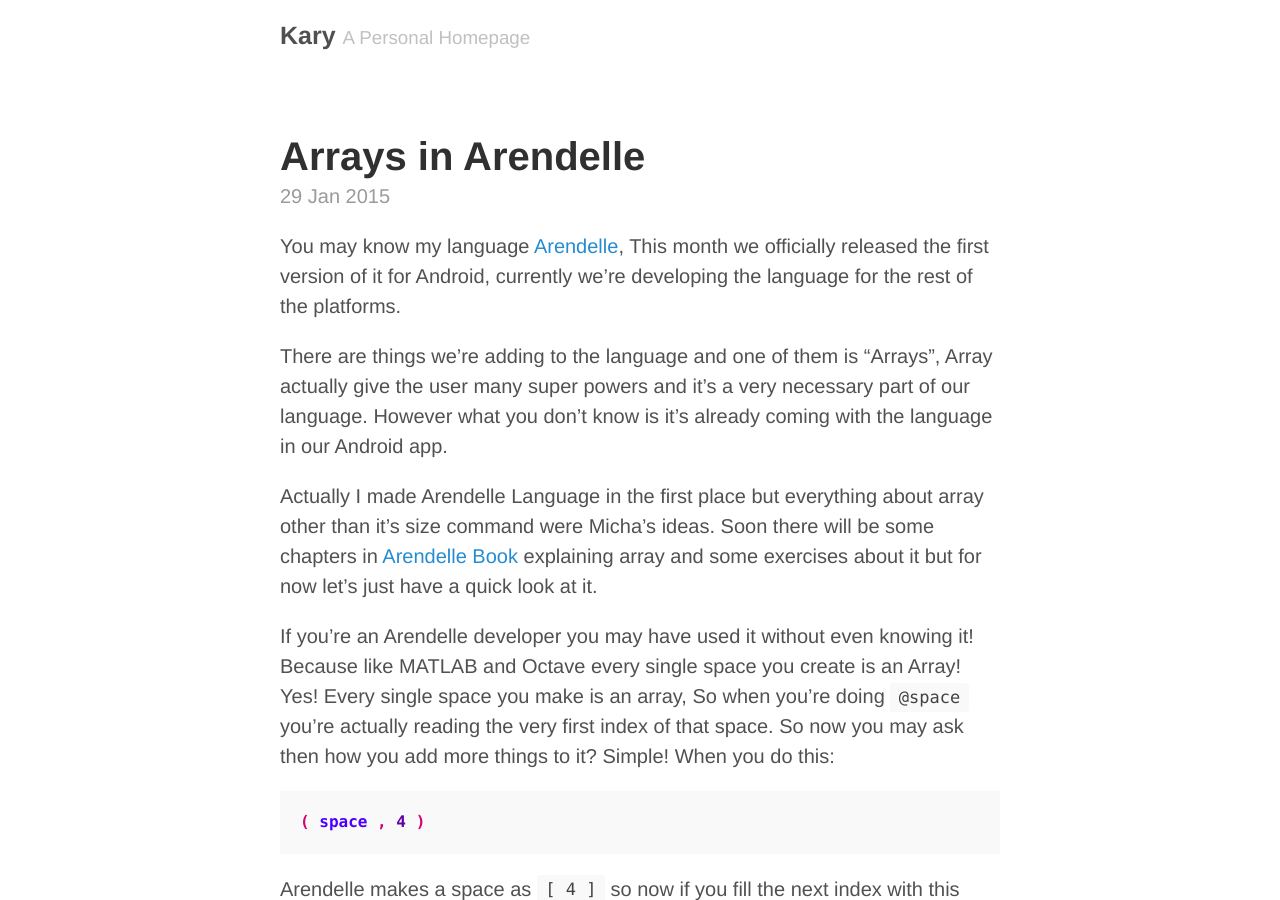
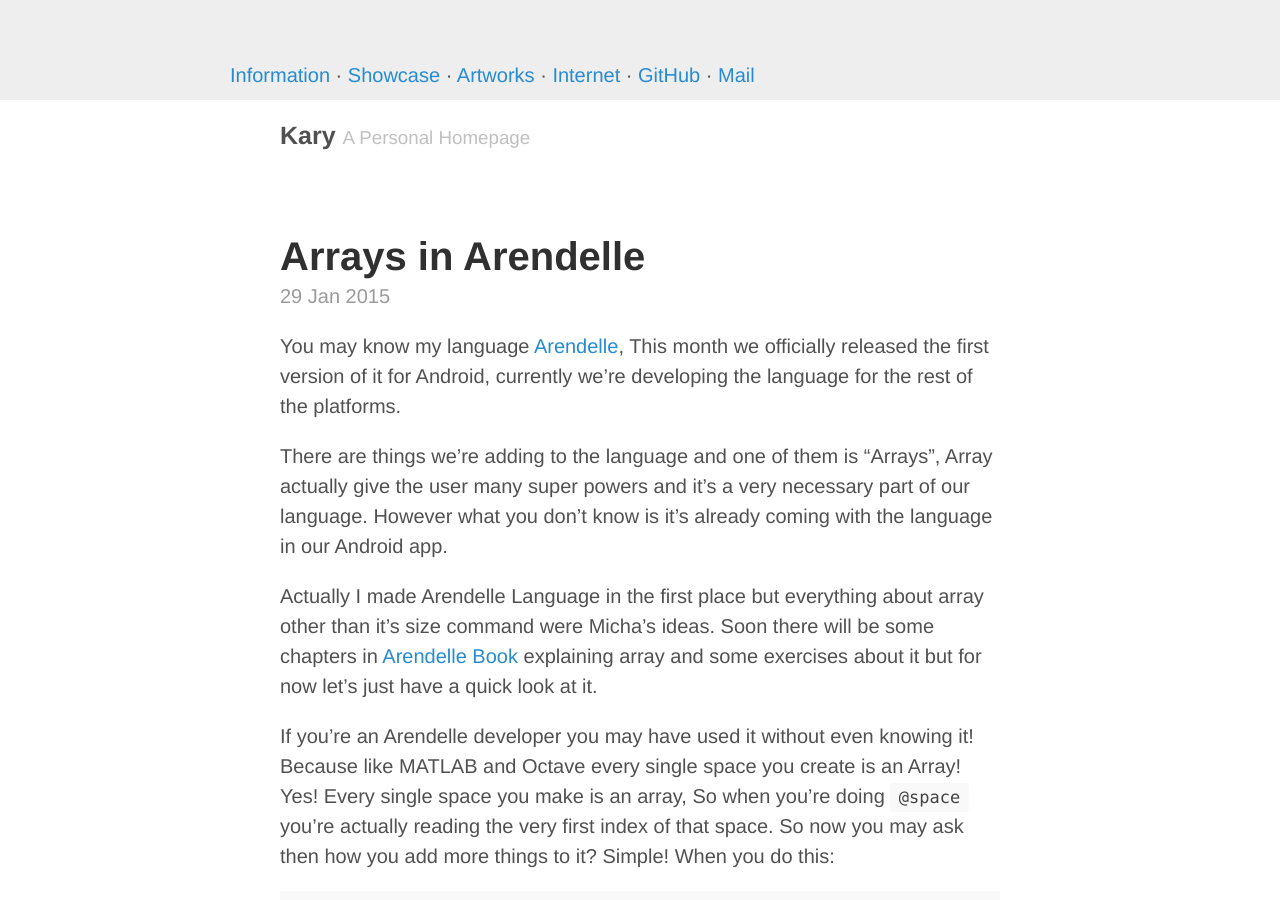
Before and after one commit to pouriaeslamirad/pmkary.github.io, a Jekyll site: the page built from index.html, in a window 1280 px wide and 900 px high. Built offline with Jekyll 4.4.1, drawn with Linux system fonts in a browser that asks for light colours; nearby versions of some CDN libraries; Markdown is read by kramdown in place of the engine named in the settings; the list of posts is cut into pages by our own code; some of the changed lines change nothing that is shown.

Commit message:
menu test

```diff
--- a/_includes/head.html
+++ b/_includes/head.html
@@ -37,4 +37,24 @@
     ga('create', 'UA-146052-15', 'getpoole.com');
     ga('send', 'pageview');
   </script>
+
+  <script src="https://code.jquery.com/jquery-2.1.0.js"></script>
+  <script type="text/javascript">
+    var menuState = false;
+    function showHide () {
+      if ( menuState ) {
+        menuState = false;
+        $("#menu").slideUp(100);
+        $("#menuTitle").text("Hide")
+      } else {
+        menuState = true;
+        $("#menu").slideDown(100);
+        $("#menuTitle").text("Kary")
+      }
+    }
+    function start () {
+
+      $("#menu").slideUp(1000);
+    }
+  </script>
 </head>
--- a/_layouts/default.html
+++ b/_layouts/default.html
@@ -4,10 +4,17 @@
   {% include head.html %}
 
   <body>
+
+    <div style="height:100px; background-color:#eee;" id="menu">
+    <div style="max-width: 43rem; padding-left:  1rem; padding-right: 1rem; margin-left:  auto; margin-right: auto;"><br><br>
+      <a href="http://kary.us/information/">Information</a> &middot; <a href="http://kary.us/showcase/">Showcase</a> &middot; <a href="http://kary.us/artworks/">Artworks</a> &middot; <a href="http://kary.us/internet/">Internet</a> &middot; <a href="http://github.com/pmkary">GitHub</a> &middot; <a href="mailto:k@arendelle.org">Mail</a>
+    </div>
+    </div>
+
     <div class="container content">
       <header class="masthead">
         <h3 class="masthead-title">
-          <a href="{{ site.baseurl }}" title="Home">{{ site.title }}</a>
+          <a title="Menu" id="menuTitle">Kary</a>
           <small>{{ site.tagline }}</small>
         </h3>
       </header>
```
